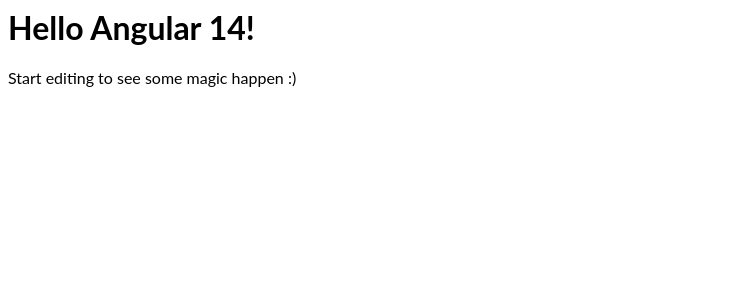
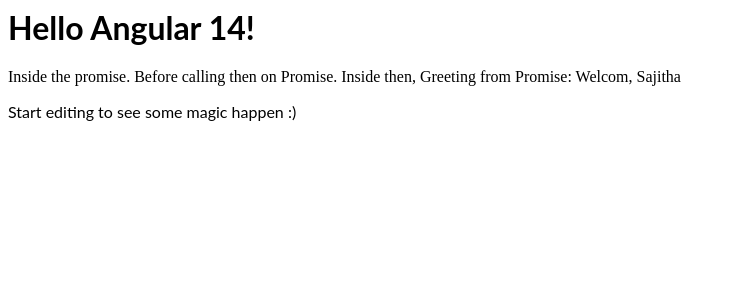
Before and after one commit to sajithahd/Angular-Examples--observables-vs-promises, an Angular app: page / in a window 1280 px wide. Shown: the top 300 px of the page, without its empty margins (0-736 px from the left). Built offline with nearby package versions, Linux system fonts and the light colour scheme.

Commit message:
1 file modified

```diff
--- a/src/app/hello.component.ts
+++ b/src/app/hello.component.ts
@@ -1,9 +1,11 @@
 import { Component, Input } from "@angular/core";
+import { Observable } from "rxjs";
 
 @Component({
   selector: "hello",
   template: `
     <h1>Hello {{ name }}!</h1>
+    <span [innerHtml]="greetingPostContent"></span>
   `,
   styles: [
     `
@@ -17,20 +19,31 @@
   @Input() name: string;
 
   greetingPoster: Promise<any>;
+  greetingPostContent: string = "";
+  greetingLady: Observable<any>;
 
   constructor() {
+    this.promise();
+    this.observable();
+  }
+
+  observable() {
+    //throw new Error("Method not implemented.");
+  }
+
+  promise() {
     // Promise body will run eagerly. just at the creation
     this.greetingPoster = new Promise((resolve, reject) => {
-      console.log("Inside the promise");
+      this.greetingPostContent += " Inside the promise. ";
       resolve("Welcom, Sajitha");
     });
 
-    // this will call before then
-    console.log("Before calling then on Promise");
+    // This will call before then
+    this.greetingPostContent += " Before calling then on Promise. ";
 
-    // then will be triggered at last
+    // Then will be triggered at last
     this.greetingPoster.then(res => {
-      console.log(`Inside then, Greeting from Promise: ${res}`);
+      this.greetingPostContent += ` Inside then, Greeting from Promise: ${res} `;
     });
   }
 }
```
